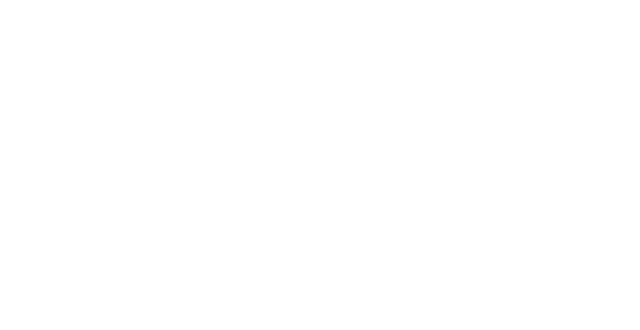
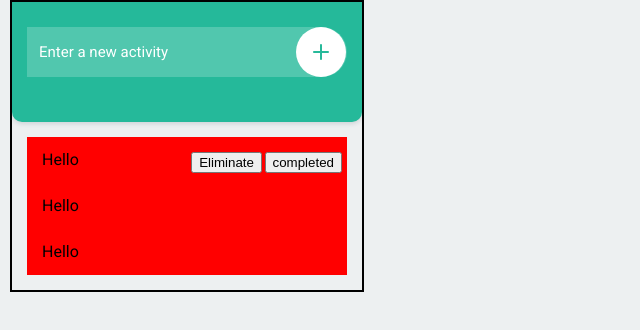
Before and after one commit to frempongandrews/TodoApp, a plain HTML site: page index.html in a window 1280 px wide. Shown: the whole page, without its empty margins (0-640 px from the left). Drawn offline with Linux system fonts and the light colour scheme.

Commit message:
creating list items

```diff
--- a/index.html
+++ b/index.html
@@ -0,0 +1,49 @@
+<html lang="en">
+
+<head>
+    <meta charset="utf-8">
+    <meta http-equiv="X-UA-Compatible" content="IE=edge">
+    <meta name="viewport" content="width=device-width, initial-scale=1">
+    <title>Javascript Todo List App</title>
+    <link href="https://fonts.googleapis.com/css?family=Roboto:400,500,700" rel="stylesheet">
+    <link rel="stylesheet" href="./src/styles/styles.css">
+</head>
+
+<body>
+
+<!-- header
+onfocus="this.placeholder = ''" onblur="this.placeholder = 'Enter a new activity'"
+ -->
+<div class="container">
+    <header>
+
+        <input placeholder="Enter a new activity" onfocus="this.placeholder = ''" onblur="this.placeholder = 'Enter a new activity'" id="item"/>
+
+        <button id="add">
+
+            <svg version="1.1" id="Layer_1" xmlns="http://www.w3.org/2000/svg" xmlns:xlink="http://www.w3.org/1999/xlink" x="0px" y="0px"
+	 viewBox="0 0 16 16" style="enable-background:new 0 0 16 16;" xml:space="preserve"><g><g>
+		<path class="fill" d="M16,8c0,0.5-0.5,1-1,1H9v6c0,0.5-0.5,1-1,1s-1-0.5-1-1V9H1C0.5,9,0,8.5,0,8s0.5-1,1-1h6V1c0-0.5,0.5-1,1-1
+			s1,0.5,1,1v6h6C15.5,7,16,7.5,16,8z"/></g></g>
+        </svg>
+
+        </button>
+
+    </header>
+
+    <ul class="todo">
+        <li>Hello <button class="remove">Eliminate</button> <button class="completed" >completed</button></li>
+        <li>Hello</li>
+        <li>Hello</li>
+
+    </ul>
+
+</div>
+
+
+
+
+<script src="./src/scripts/scripts.js"></script>
+</body>
+
+</html>
--- /dev/null
+++ b/src/scripts/scripts.js
@@ -0,0 +1,9 @@
+var add = document.getElementById("add");
+
+add.addEventListener("click", function () {
+    var item = document.getElementById("item");
+    if (item.value) {
+        console.log(item.value);
+    }
+
+}, false);
--- a/src/styles/styles.css
+++ b/src/styles/styles.css
@@ -1,5 +1,3 @@
-
-
 /* http://meyerweb.com/eric/tools/css/reset/
    v2.0 | 20110126
    License: none (public domain)
@@ -15,7 +13,7 @@ dl, dt, dd, ol, ul, li,
 fieldset, form, label, legend,
 table, caption, tbody, tfoot, thead, tr, th, td,
 article, aside, canvas, details, embed,
-figure, figcaption, footer, header, hgroup,
+figure, figcaption, footer, header,
 menu, nav, output, ruby, section, summary,
 time, mark, audio, video {
     margin: 0;
@@ -27,7 +25,7 @@ time, mark, audio, video {
 }
 /* HTML5 display-role reset for older browsers */
 article, aside, details, figcaption, figure,
-footer, header, hgroup, menu, nav, section {
+footer, header, menu, nav, section {
     display: block;
 }
 body {
@@ -54,3 +52,105 @@ table {
   End of reset
   ==========================================================
 */
+
+body{
+    background-color: #edf0f1;
+    box-sizing: border-box;
+}
+
+body, input{
+    /*background-color: pink;*/
+    font-family: 'Roboto', sans-serif;
+
+}
+
+.container{
+    margin-left: 10px;
+    width: 350px;
+    border: 2px solid black;
+    overflow-y: auto;
+}
+
+header{
+
+    height: 80px;
+    position: relative;
+    z-index: 5;
+    background-color: #25b99a;
+    box-shadow: 0px 2px 4px rgba(44,62,80,0.15);
+    border-bottom-left-radius: 10px;
+    border-bottom-right-radius: 10px;
+    padding: 25px 15px 15px 15px;
+}
+
+header input{
+    width: 100%;
+    height: 50px;
+    background: rgba(255, 255, 255, 0.2);
+    border-radius: 5px;
+    color: #ffffff;
+    border: 0px;
+    /*border-top-right-radius: 25px;*/
+    /*border-bottom-right-radius: 25px;*/
+    border-radius: 0px 25px 25px 0px;
+    box-shadow: none;
+    outline: none;
+    -webkit-appearance: none;
+    text-indent: 10px;
+    font-size: 15px;
+    font-weight: 200;
+    padding-right: 65px;
+}
+
+/*styling placeholder color*/
+::-webkit-input-placeholder{
+    color: #ffffff;
+    text-indent: 10px;
+}
+
+header button{
+    display: block;
+    height: 50px;
+    width: 50px;
+    border-radius: 50%;
+    background-color: #ffffff;
+    border: none;
+    cursor: pointer;
+    position: absolute;
+    top: 25px;
+    right: 16px;
+}
+
+header button:focus{
+    outline: none;
+}
+
+header button svg{
+    width: 16px;
+    height: 16px;
+    position: relative;
+}
+
+header button svg .fill{
+    fill: #27b99a;
+}
+
+.todo{
+    padding: 15px;
+}
+
+.todo li{
+    background-color: red;
+    position: relative;
+    padding: 15px;
+}
+
+.remove{
+    position: absolute;
+    right: 85px;
+}
+
+.completed{
+    position: absolute;
+    right: 5px;
+}
```
Also changed, not shown: src/assets/icons/add_icon.svg (added), src/assets/icons/done_icon.svg (added), src/assets/icons/remove_icon.svg (added).
